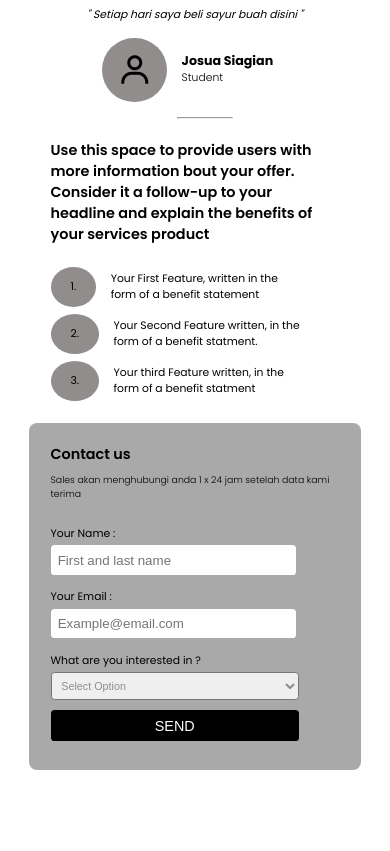
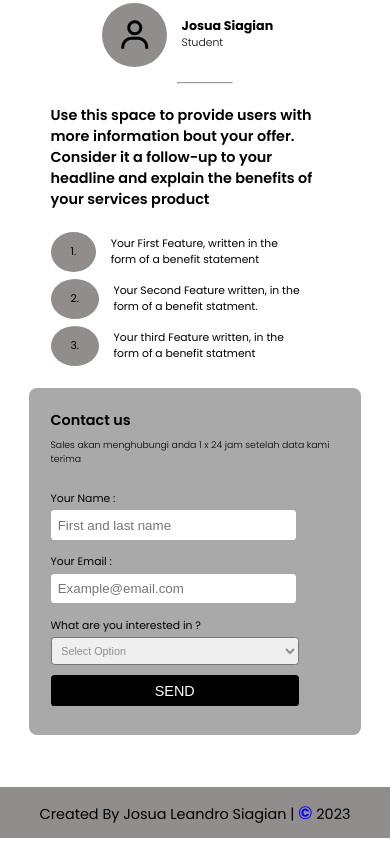
Before and after one commit to joleandro/tugas_RevoU, a plain HTML site: page index.html in a window 390 px wide. Shown: the part 453-1304 px from the top of the page. Drawn offline with nearby package versions, Linux system fonts and the light colour scheme.

Commit message:
feat:added to device responsive

```diff
--- a/index.html
+++ b/index.html
@@ -91,10 +91,12 @@
                 </div>
             </div>
         </div>
-
     </section>
 
 
+    <footer>
+        <h1>Created By Josua Leandro Siagian | <span style="color: blue;">&copy;</span> 2023 </h1>
+    </footer>
 
 </body>
 </html>
--- a/style.css
+++ b/style.css
@@ -54,7 +54,7 @@ section{
     text-align: center;
 }
 .infomation > h1, span{
-    font-size: 3rem;
+    font-size: 2.5rem;
     font-weight: 600;
 }
 .infomation p{
@@ -64,16 +64,17 @@ section{
 }
 .info .main-information{
     display: grid;
-    margin: 8vh 0;
+    margin: 4.5vh 0;
     grid-template-columns: repeat(2,1fr);
-    /* gap: .8em; */
 }
 
 .info .main-information{
     font-family: 'poppins',serif;
     font-size: 1rem;
 }
-
+.info .main-information img{
+    width: 300px;
+}
 .info .main-information .mountain{
     display: block;
     margin: 0 auto;
@@ -198,6 +199,18 @@ section{
     border-radius: .5rem;
     text-transform: uppercase;
 }
+footer{
+    background-color: var(--text-secondary);
+    height: 6vh;
+    display: flex;
+    justify-content: center;
+    align-items: center;
+}
+footer h1{
+    font-family: 'poppins',sans-serif;
+    font-weight: 400;
+}
+
 
 @media (max-width:1000px) {
     .main-information img{
@@ -217,3 +230,25 @@ section{
         font-size: 45%;
     }
 }
+
+
+/* custom scrollbar */
+/* width */
+::-webkit-scrollbar {
+    width: 10px;
+  }
+
+  /* Track */
+  ::-webkit-scrollbar-track {
+    background: #f1f1f1;
+  }
+
+  /* Handle */
+  ::-webkit-scrollbar-thumb {
+    background: #888;
+  }
+
+  /* Handle on hover */
+  ::-webkit-scrollbar-thumb:hover {
+    background: #555;
+  }
```
